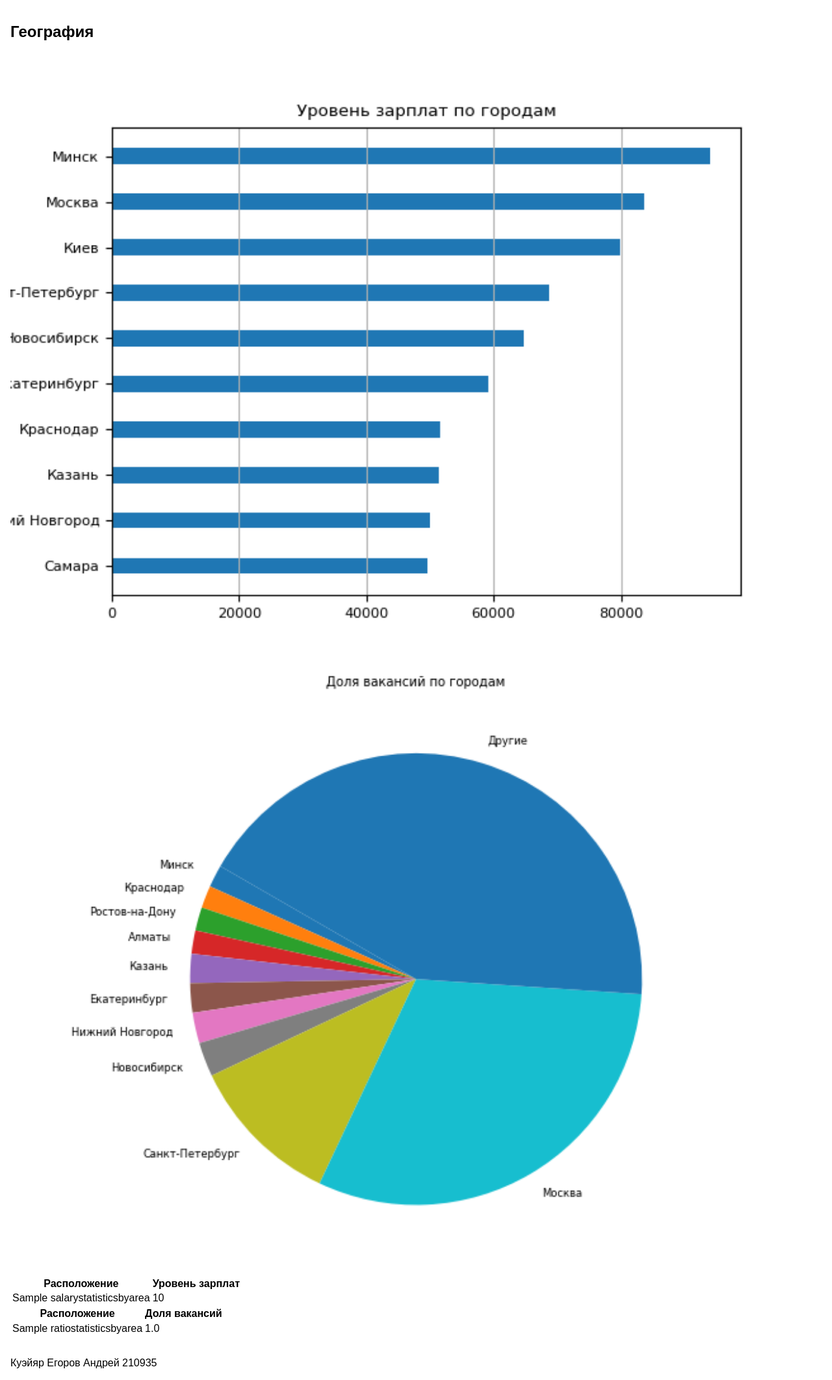
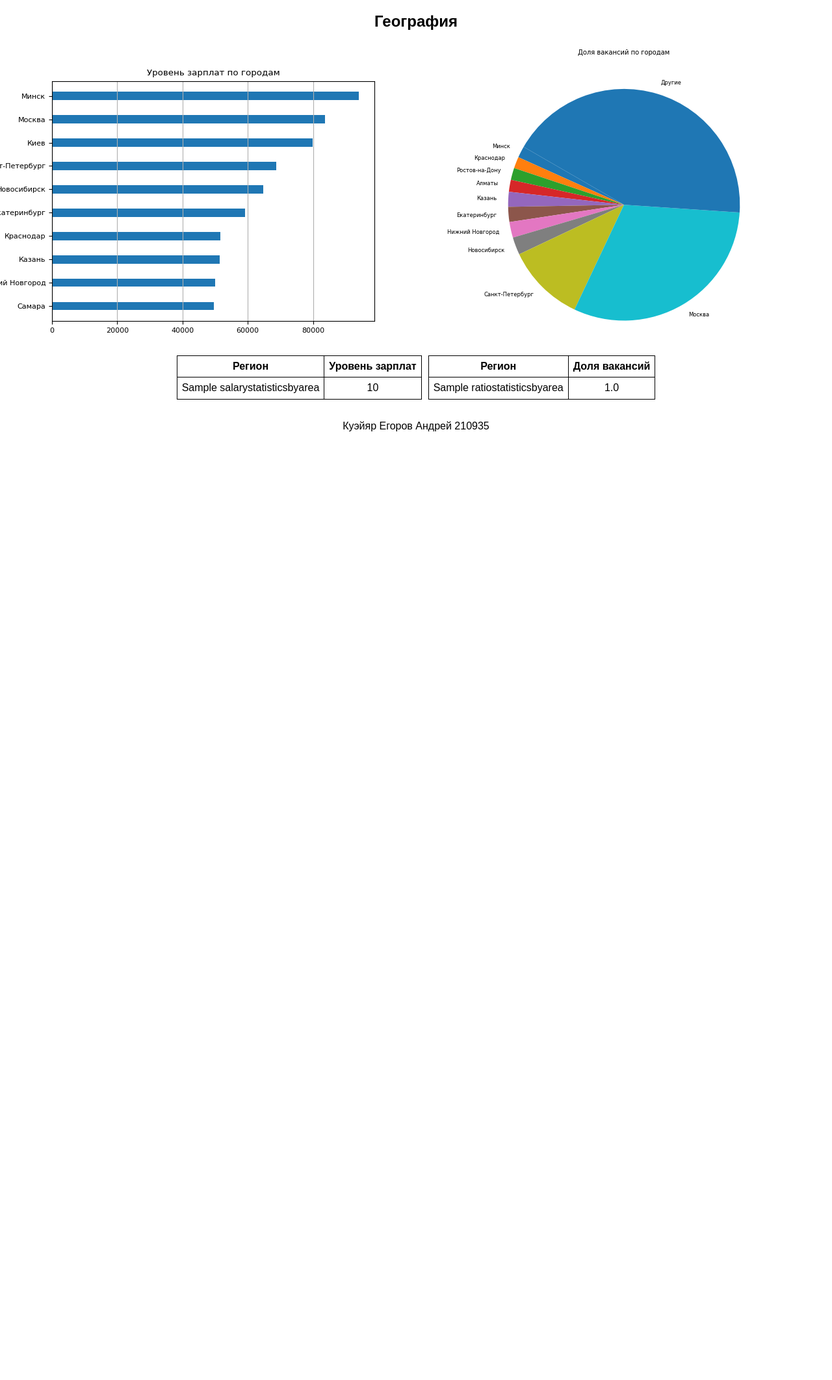
Before and after one commit to echafaud/vacanciesAnalysis, a Django app: page /geography in a window 1280 px wide. Shown: the part 67-2191 px from the top of the page at 65% size. After the commit the page ends 731 px from the top, so only its background shows below. Run offline with Django 4.2, Linux system fonts and the light colour scheme; tables that the repository leaves empty hold one stand-in row (values such as "Sample post").

Commit message:
update demand, geography, recent styles and add statistics template

```diff
--- a/templates/vacanciesAnalysisApp/geography.html
+++ b/templates/vacanciesAnalysisApp/geography.html
@@ -1,17 +1,15 @@
-{% extends 'vacanciesAnalysisApp/base.html'%}
+{% extends 'vacanciesAnalysisApp/statistics.html'%}
 {% load static %}
-<!-- {% block styles %}
-<link rel="stylesheet" href="{% static '' %}">
-{% endblock %} -->
 
-{% block mainContent %}
-<h2>География</h2>
+{% block pageName %}География{% endblock %}
+{% block imgs %}
 <img class="img" src="{% static 'vacanciesAnalysisApp/img/Уровень зарплат по городам.png' %}" alt="">
 <img class="img" src="{% static 'vacanciesAnalysisApp/img/Доля вакансий по городам.png' %}" alt="">
-
-<div class="cityTables">
-  <div class="table1">
-    <table class="tableByCity1">
+{% endblock %}
+{% block tables %}
+<div class="tables">
+  <div class="table">
+    <table class="tableByCity">
       <tr>
         {%  for heading in salaryHeadings%}
         <th>
@@ -27,8 +25,8 @@
       {% endfor %}
     </table>
   </div>
-  <div class="table2">
-    <table class="tableByCity2">
+  <div class="table">
+    <table class="tableByCity">
       <tr>
         {%  for heading in ratioHeadings %}
         <th>
--- a/templates/vacanciesAnalysisApp/index.html
+++ b/templates/vacanciesAnalysisApp/index.html
@@ -2,7 +2,7 @@
 
 {% load static %}
 {% block styles %}
-<link rel="stylesheet" href="{% static 'vacanciesAnalysisApp/css/mainStyle.css' %}">
+<link rel="stylesheet" href="{% static 'vacanciesAnalysisApp/css/indexStyle.css' %}">
 {% endblock %}
 
 {% block mainContent %}
--- /dev/null
+++ b/templates/vacanciesAnalysisApp/statistics.html
@@ -0,0 +1,17 @@
+{% extends 'vacanciesAnalysisApp/base.html'%}
+{% load static %}
+{% block styles %}
+<link rel="stylesheet" href="{% static 'vacanciesAnalysisApp/css/statisticsStyle.css' %}">
+{% endblock %}
+
+{% block mainContent %}
+  <section class="statistics-info">
+    <h2>{% block pageName %}{% endblock %}</h2>
+    <div class="imgs">
+      {% block imgs %}
+      {% endblock %}
+    </div>
+    {% block tables %}
+    {% endblock %}
+  </section>
+{% endblock %}
--- a/vacanciesAnalysisApp/models.py
+++ b/vacanciesAnalysisApp/models.py
@@ -6,7 +6,7 @@ class StatisticsByYear(models.Model):
     avgSalary = models.IntegerField('Средняя з/п всех вакансий')
     avgSalaryByVacancy = models.IntegerField('Средняя з/п специалиста по информационной безопасности')
     countVacancies = models.IntegerField('Количество всех вакансий')
-    countVacancy = models.IntegerField('Количество вакансий специалиста по информационной безопасности')
+    countVacancy = models.IntegerField('Количество вакансий специалистов по информационной безопасности')
 
     def __str__(self):
         return self.publishedYear
@@ -17,27 +17,27 @@ class StatisticsByYear(models.Model):
 
 
 class SalaryStatisticsByArea(models.Model):
-    salaryAreaName = models.CharField('Расположение', max_length=255)
+    salaryAreaName = models.CharField('Регион', max_length=255)
     avgSalaryByArea = models.IntegerField('Уровень зарплат')
 
     def __str__(self):
         return self.salaryAreaName
 
     class Meta:
-        verbose_name = 'Уровень зарплат в городе'
-        verbose_name_plural = 'Уровень зарплат по городам'
+        verbose_name = 'Уровень зарплат в регионе'
+        verbose_name_plural = 'Уровень зарплат по регионам'
 
 
 class RatioStatisticsByArea(models.Model):
-    countAreaName = models.CharField('Расположение', max_length=255)
+    countAreaName = models.CharField('Регион', max_length=255)
     ratioByArea = models.FloatField('Доля вакансий')
 
     def __str__(self):
         return self.countAreaName
 
     class Meta:
-        verbose_name = 'Доля вакансий в городе'
-        verbose_name_plural = 'Доля вакансий по городам'
+        verbose_name = 'Доля вакансий в регионе'
+        verbose_name_plural = 'Доля вакансий по регионам'
 
 
 class SkillsStatisticsByYear(models.Model):
--- a/vacanciesAnalysisApp/services/distributorVacancies.py
+++ b/vacanciesAnalysisApp/services/distributorVacancies.py
@@ -52,10 +52,10 @@ class DistributorVacancies:
     def GetSkills(self, skills):
         if not skills:
             return '-'
-        skills = ''
+        resultSkills = ''
         for skill in skills:
-            skills += skill["name"]
-        return skills
+            resultSkills += skill["name"] + ', '
+        return resultSkills
 
     def GetVacanciesByPage(self, url):
         vacanciesByPage = []
--- a/vacanciesAnalysisApp/static/vacanciesAnalysisApp/css/baseStyle.css
+++ b/vacanciesAnalysisApp/static/vacanciesAnalysisApp/css/baseStyle.css
@@ -24,6 +24,11 @@ body {
   max-width: 1900px;
   padding: 16px;
   transition: margin-left .5s;
+
+}
+
+.main__container{
+  padding-top: 0;
 }
 
 .burger{
@@ -69,3 +74,7 @@ body {
   display: flex;
   justify-content: space-between;
 }
+
+.footer__container{
+  text-align: center;
+}
--- /dev/null
+++ b/vacanciesAnalysisApp/static/vacanciesAnalysisApp/css/statisticsStyle.css
@@ -0,0 +1,34 @@
+  table, th, td {
+    border: 1px solid black;
+    border-collapse: collapse;
+    text-align: center;
+}
+
+  th, td{
+    padding: 7px;
+}
+.tables{
+  display: flex;
+    justify-content: center;
+}
+.table:not(:last-child){
+    margin-right: 10px;
+}
+.main__container{
+  display: flex;
+  justify-content: center;
+  flex-wrap: wrap;
+}
+
+.statistics-info{
+  text-align: center;
+}
+.img{
+    height: 480px;
+    width: 640px;
+}
+
+.imgs{
+  display: flex;
+  justify-content: center;
+}
--- a/vacanciesAnalysisApp/static/vacanciesAnalysisApp/js/script.js
+++ b/vacanciesAnalysisApp/static/vacanciesAnalysisApp/js/script.js
@@ -2,10 +2,12 @@ function openNav() {
   document.querySelector(".nav").style.width = "300px";
   document.querySelector(".main__container").style.marginLeft = "300px";
   document.body.style.backgroundColor = "rgba(0,0,0,0.5)";
+  document.body.style.filter = "brightness(50%)";
 }
 
 function closeNav() {
   document.querySelector(".nav").style.width = "0";
   document.querySelector(".main__container").style.marginLeft = "0px";
+  document.body.style.filter = "brightness(100%)";
   document.body.style.backgroundColor = "white";
 }
```
Also changed, not shown: templates/vacanciesAnalysisApp/demand.html (+7 -7 lines), templates/vacanciesAnalysisApp/recent.html (+9 -7 lines), vacanciesAnalysisApp/static/vacanciesAnalysisApp/css/indexStyle.css (renamed from vacanciesAnalysisApp/static/vacanciesAnalysisApp/css/mainStyle.css).
